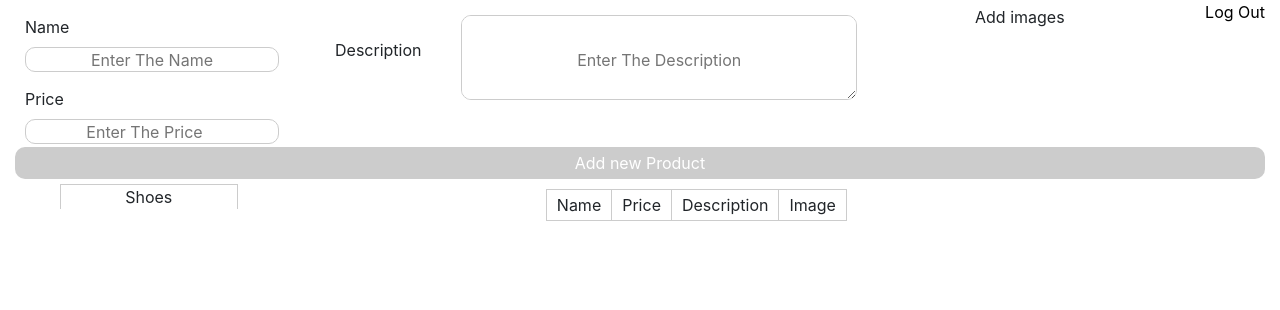
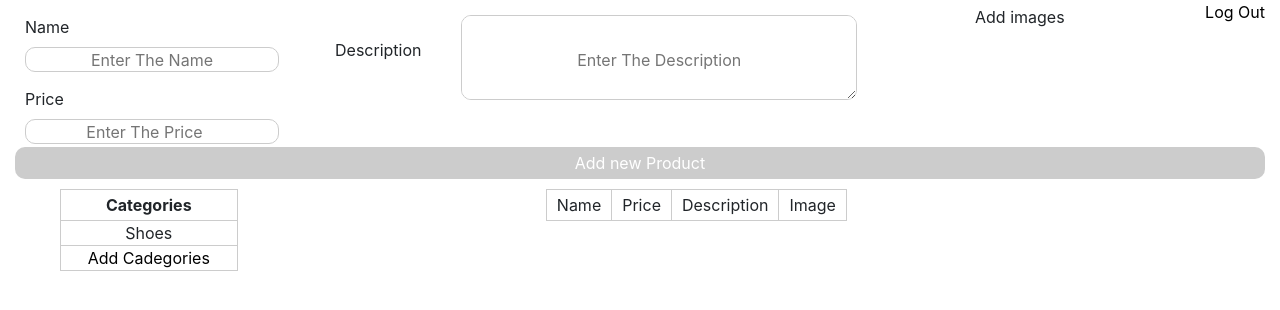
Before and after one commit to griarman/MyTest, a PHP site: page /admin/product.php?id= in a window 1280 px wide. Shown: the top 310 px of the page. Run offline with PHP 8.4, Linux system fonts and the light colour scheme; the visitor is signed in with stand-in values (Sample User, id 1); data comes from the database, SQL or seed files in the repository.

Commit message:
1.7 I changed categories design

```diff
--- a/admin/product.php
+++ b/admin/product.php
@@ -35,7 +35,7 @@
 			</div>
 			<div id="middle"  class="col-md-6">
 				<label for="description">Description</label>
-				<textarea id="description" name="description"" required="" placeholder="Enter The Description"></textarea>
+				<textarea id="description" name="description" required placeholder="Enter The Description"></textarea>
 			</div>
 			<div id="right" class="col-md-3">
 				<label for="images" id="add_images">Add images</label>
@@ -55,12 +55,13 @@
 			echo "<div id=error>{$_SESSION['error']}</div>";
 			unset($_SESSION['error']);
 		}
-		echo '<div class="col-md-3">';
+		echo '<div class="col-md-3"><main>Categories</main>';
+
         $arr = get_cat();
         for($i = 0; $i < count($arr); $i++) {
             echo "<article id={$arr[$i]['id']}>{$arr[$i]['name']}</article>";
         }
-        echo '</div>';
+        echo '<a href="home.php" id="href">Add Cadegories</a></div>';
 
         echo '<div class=\'col-md-7 offset-md-2\'>';
 		echo "<table>";
--- a/css/product.css
+++ b/css/product.css
@@ -113,8 +113,6 @@ img{
 img:hover{
 	transform: scale(3,3);
 	z-index: 8888;
-
-
 }
 .prod_des{
 	max-width: 200px;
@@ -138,8 +136,23 @@ a{
 	color: black;
 	float: right;
 }
-article:nth-of-type(1){
-	margin-top: 5px;
+#href{
+	display: block;
+	width: 60%;
+	text-align: center!important;
+	border: 1px solid #ccc;
+	margin: 0 auto;
+	float: none;
+}
+main{
+	margin: 0 auto;
+	margin-top: 10px;
+	width: 60%;
+	text-align: center!important;
+	border: 1px solid #ccc;
+	border-bottom: 0;
+	font-weight: bold;
+	padding: 3px 0;
 }
 article{
 	margin: 0 auto;
--- a/js/main.js
+++ b/js/main.js
@@ -12,7 +12,7 @@ $(document).ready(function(){
 				location.reload();
 			},
 		})
-	})
+	});
 	$('.del').click(function(){
 		let tr = $(this).closest('tr');
 		let id = tr.attr('id');
@@ -28,7 +28,7 @@ $(document).ready(function(){
 			}
 
 		})
-	})
+	});
 	$('.upd').click(function(){
 		let tr = $(this).closest('tr');
 		let id = tr.attr('id');
@@ -45,7 +45,7 @@ $(document).ready(function(){
 				tr.find('a').html('Add product in ' + name)
 			}
 		})
-	})
+	});
 	$('.prod_del').click(function(){
 		let id = $(this).closest('tr').attr('id');
 		$(this).closest('tr').remove();
@@ -57,7 +57,7 @@ $(document).ready(function(){
 				action: 'rem'
 			}
 		})
-	})
+	});
 	$('.prod_upd').click(function(){
 		let tr = $(this).closest('tr');
 		let id = tr.attr('id');
@@ -75,24 +75,27 @@ $(document).ready(function(){
 				action: 'upd'
 			}
 		})
-	})
-	$('article').click(function(){
+	});
+
+    let article = $('article');
+    article.click(function(){
 		let id = $(this).attr('id');
-		let href = location.href.split('=');
-		href = href[0]+'='+id;
-		location = href;
-	})
-	let article = $('article');
+		let href = location.search.split('=');
+		href = href[0] + '=' + id;
+		location.search = href;
+	});
+
 	for(let i = 0; i < article.length;i++){
-		let href = location.href.split('=');
+		let href = location.search.split('=');
 		href = href[1];
-		if(href == article.eq(i).attr('id')){
+		if(href === article.eq(i).attr('id')){
             article.eq(i).css({
 				'background-color':'#F39814',
 				color: '#fff'
             });
 		}
 	}
+
 	function handleFileSelectMulti(evt) {
 		let files = evt.target.files;
 		$('#outputMulti').html('');
@@ -117,4 +120,4 @@ $(document).ready(function(){
 		}
 	}$('#images').on('change', handleFileSelectMulti);
 
-})
+});
```
